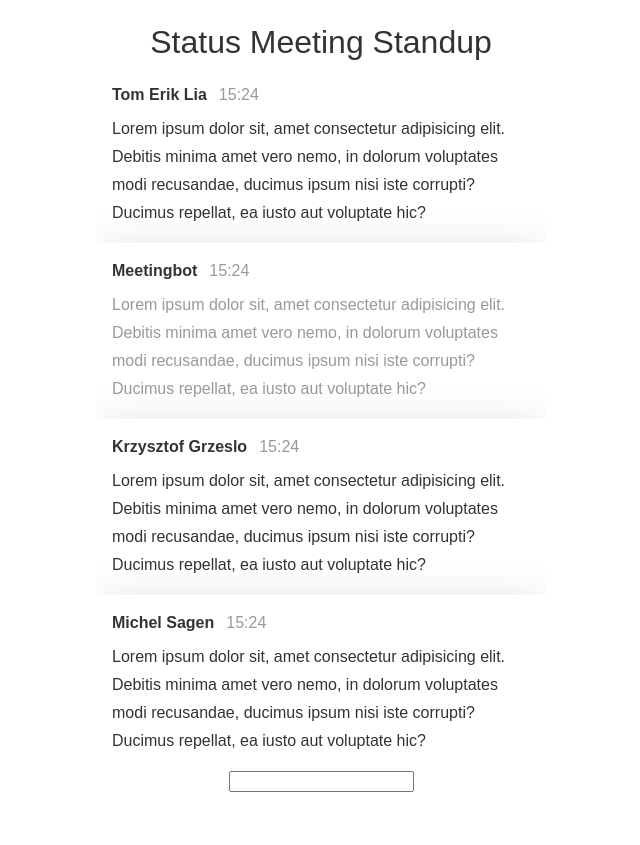
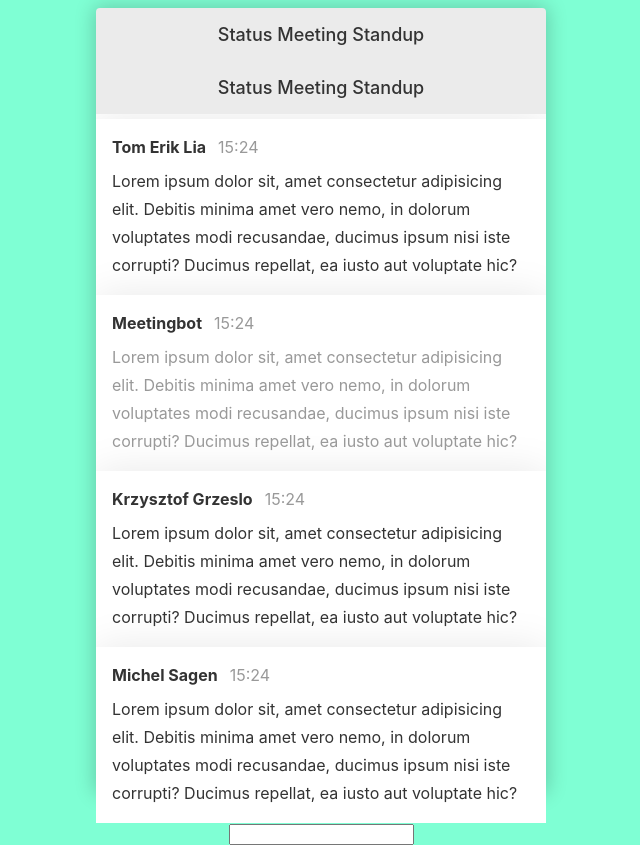
Before and after one commit to lvadla/react-chat-app, a React (Create React App) app: page / in a window 1280 px wide. Shown: the whole page, without its empty margins (319-959 px from the left). Before the commit the page ends 800 px from the top, so only its background shows below. Built offline with nearby package versions, Linux system fonts and the light colour scheme.

Commit message:
adds a chat layout component next to root. this component will render participants or the chat.

```diff
--- a/src/App.js
+++ b/src/App.js
@@ -1,9 +1,9 @@
 import React from 'react';
-import Chat from "./Components/Chat";
+import ChatLayout from "./Components/ChatLayout";
 
 function App() {
   return (
-    <Chat />
+    <ChatLayout />
   );
 }
 
--- /dev/null
+++ b/src/Components/ChatLayout/ChatLayout.css
@@ -0,0 +1,16 @@
+.chat-layout {
+  background-color: #ebebeb;
+  border-radius: .25rem;
+  box-shadow: 0 0 20px 2px rgba(0, 0, 0, 0.2);
+  display: flex;
+  flex-direction: column;
+  height: 100%;
+  margin: 0 auto;
+  max-width: 450px;
+}
+
+.chat-title {
+  margin: 1rem 0;
+  font-weight: 500;
+  font-size: 1.125rem;
+}
--- /dev/null
+++ b/src/Components/ChatLayout/index.js
@@ -0,0 +1,15 @@
+import React from "react";
+import Chat from '../Chat';
+
+import "./ChatLayout.css";
+
+function ChatLayout() {
+  return (
+    <div className="chat-layout">
+      <h1 className="chat-title">Status Meeting Standup</h1>
+      <Chat />
+    </div>
+  )
+}
+
+export default ChatLayout;
--- a/src/index.css
+++ b/src/index.css
@@ -7,6 +7,7 @@ body {
   position: relative;
   width: 100%;
   height: 100%;
+  background-color: aquamarine;
 }
 
 h1,
@@ -20,7 +21,6 @@ body {
 #root {
   display: flex;
   flex-direction: column;
-  font-family: sans-serif;
   height: 100%;
   text-align: center;
 }
```
